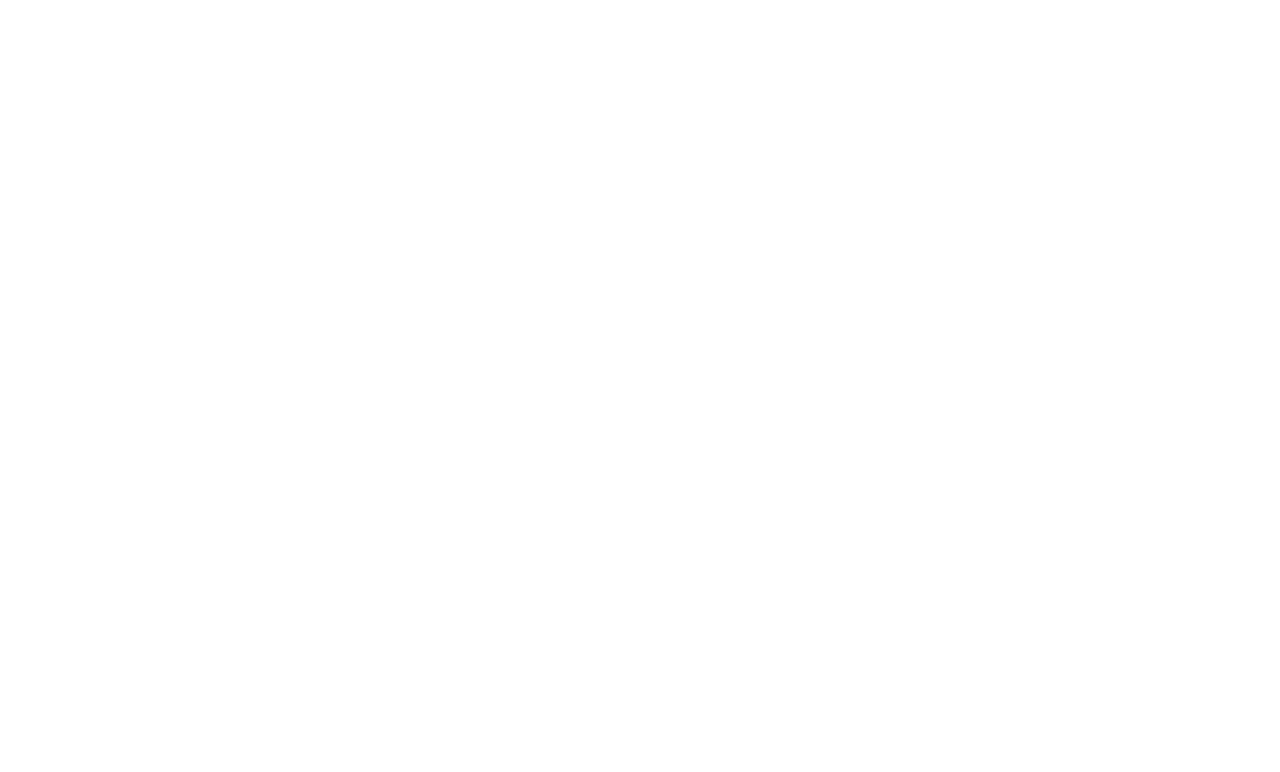
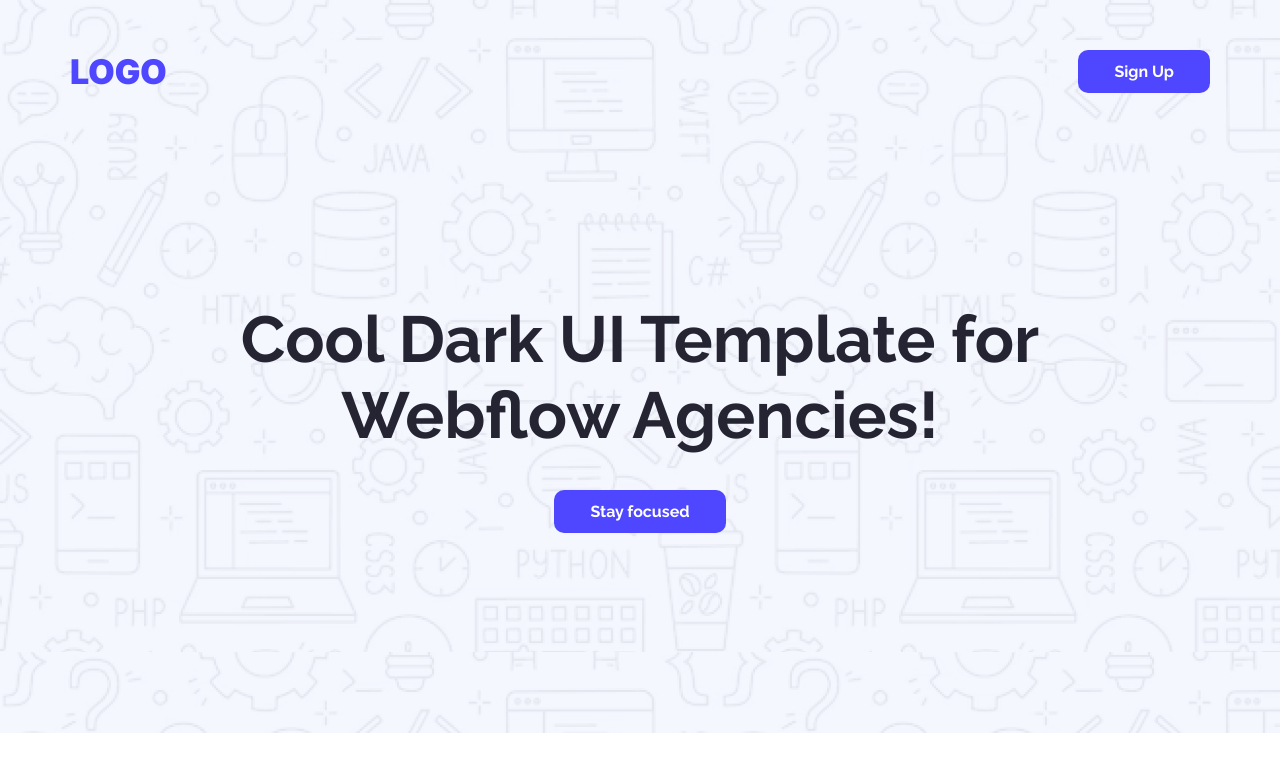
Before and after one commit to Rumon-Ghosh/assignment-01, a plain HTML site: page index.html in a window 1280 px wide. Drawn offline with Linux system fonts and the light colour scheme.

Commit message:
added the banner section with style

```diff
--- a/index.html
+++ b/index.html
@@ -4,9 +4,22 @@
   <meta charset="UTF-8">
   <meta name="viewport" content="width=device-width, initial-scale=1.0">
   <title>Programming Hero Assignment-01</title>
+  <link rel="preconnect" href="https://fonts.googleapis.com">
+  <link rel="preconnect" href="https://fonts.gstatic.com" crossorigin>
+  <link href="https://fonts.googleapis.com/css2?family=Inter:ital,opsz,wght@0,14..32,100..900;1,14..32,100..900&family=Raleway:ital,wght@0,100..900;1,100..900&display=swap" rel="stylesheet">
   <link rel="stylesheet" href="styles/style.css">
 </head>
-<body>
+<body class="raleway">
+  <div class="banner">
+    <header>
+      <nav>
+        <h3 class="inter primary-color">LOGO</h3>
+        <button class="primary-btn raleway">Sign Up</button>
+      </nav>
+      <h1>Cool Dark UI Template for <br> Webflow Agencies!</h1>
+      <button class="primary-btn raleway">Stay focused</button>
+    </header>
+  </div>
 
 </body>
 </html>
--- a/styles/style.css
+++ b/styles/style.css
@@ -0,0 +1,70 @@
+/* font */
+
+.raleway {
+  font-family: "Raleway", "sans-serif";
+  font-optical-sizing: auto;
+  font-style: normal;
+}
+
+.inter {
+  font-family: "Inter", "sans-serif";
+  font-optical-sizing: auto;
+  font-style: normal;
+}
+
+/* removing defual styles */
+
+* {
+  margin: 0;
+  padding: 0;
+}
+
+/* shared styles */
+
+.primary-color {
+  color: #4E47FF;
+}
+
+.primary-btn {
+  background-color: #4E47FF;
+  color: #ffffff;
+  font-size: 16px;
+  font-weight: bold;
+  border-radius: 10px;
+  border: none;
+  padding: 12px 36px;
+  cursor: pointer;
+}
+
+/* banner section */
+
+.banner {
+  background-image: url('../Assets/Hero-bg.png');
+}
+
+header {
+  max-width: 1140px;
+  margin: 0 auto;
+  text-align: center;
+  padding: 0px 0px 200px 0px;
+}
+
+nav {
+  display: flex;
+  align-items: center;
+  justify-content: space-between;
+  padding: 50px 0;
+  margin-bottom: 158px;
+}
+
+nav h3 {
+  font-size: 34px;
+  font-weight: 900;
+}
+
+.banner h1 {
+  font-size: 65px;
+  font-weight: bold;
+  color: #252432;
+  margin-bottom: 37px;
+}
```
